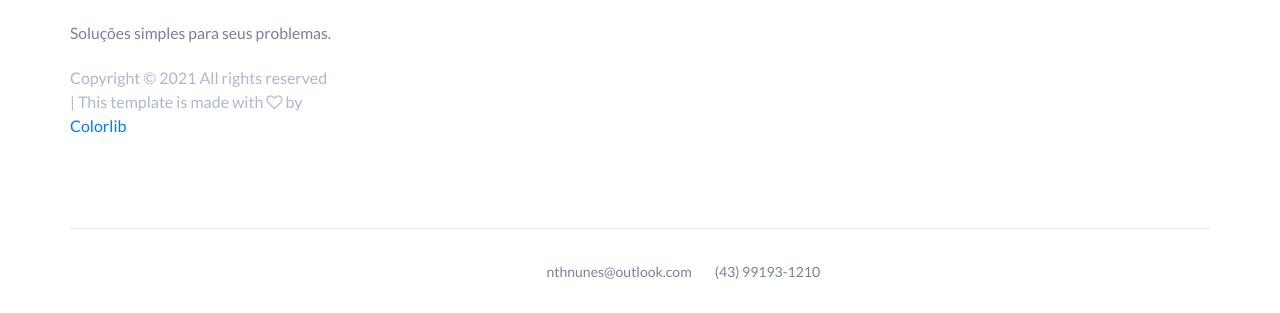
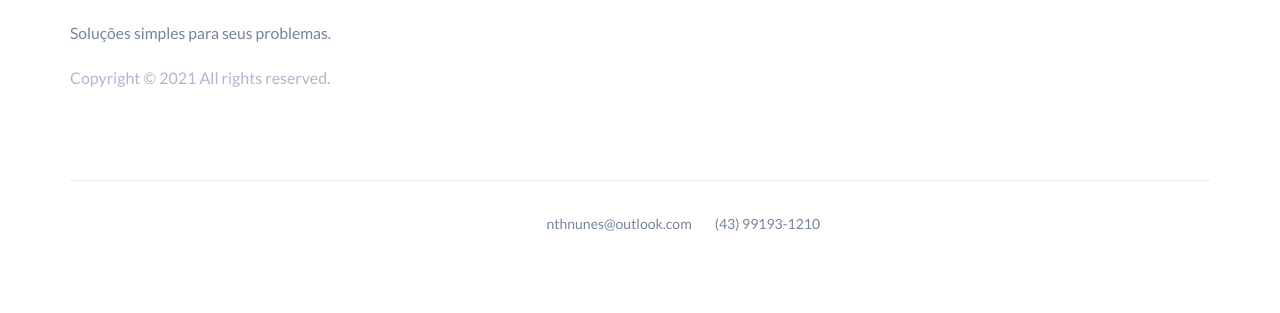
Before and after one commit to Nunes-Corp/Nunes-Corp.github.io, a plain HTML site: page index.html in a window 1280 px wide. Shown: the part 2520-2833 px from the top of the page. After the commit the page ends 2785 px from the top, so only its background shows below. Drawn offline with Linux system fonts and the light colour scheme.

Commit message:
Update index.html

```diff
--- a/index.html
+++ b/index.html
@@ -186,12 +186,8 @@
 					<img src="img/logo.png" class="mb-4" alt="Nunes Corporation logo" style="max-width: 170px;">
 					<p>Soluções simples para seus problemas.</p>
 					<span>
-						<!-- Link back to Colorlib can't be removed. Template is licensed under CC BY 3.0. -->
 						Copyright &copy;
-						<script>document.write(new Date().getFullYear());</script> All rights reserved | This template
-						is made with <i class="fa fa-heart-o" aria-hidden="true"></i> by <a href="https://colorlib.com"
-							target="_blank">Colorlib</a>
-						<!-- Link back to Colorlib can't be removed. Template is licensed under CC BY 3.0. -->
+						<script>document.write(new Date().getFullYear());</script> All rights reserved.
 					</span>
 				</div>
 			</div>
```
